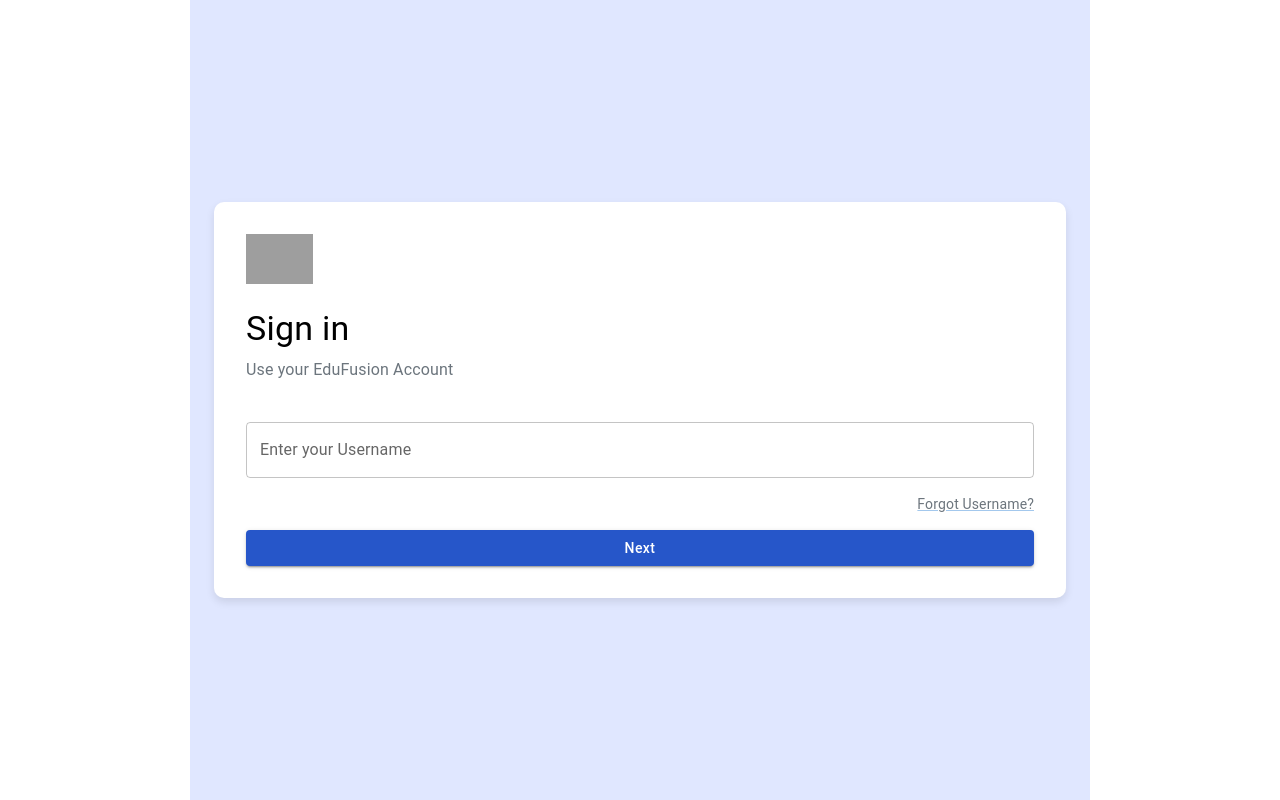
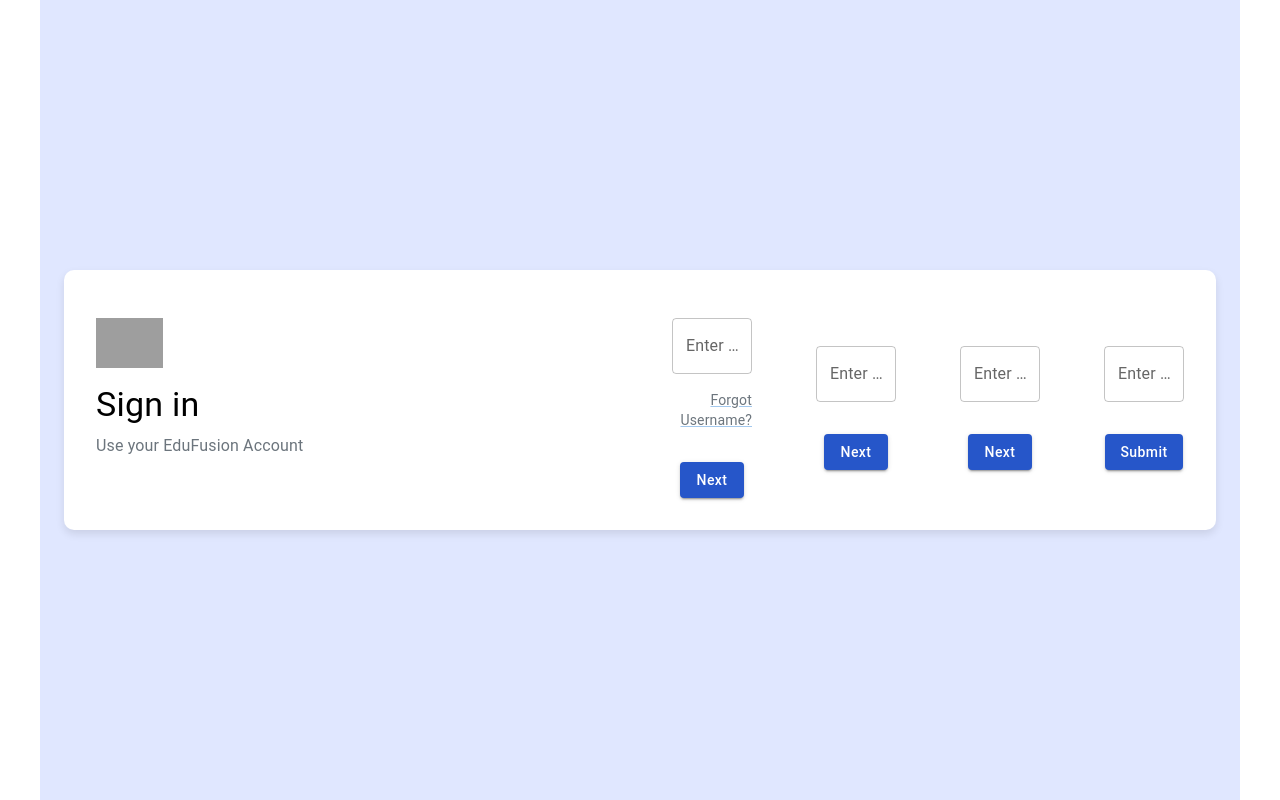
Before and after one commit to agamswaroop619/hack-cc, a Next.js app: page /signin in a window 1280 px wide. Built offline with nearby package versions, Linux system fonts and the light colour scheme; grey boxes are pictures that could not be loaded.

Commit message:
add: axios added

```diff
--- a/src/app/signin/page.tsx
+++ b/src/app/signin/page.tsx
@@ -1,5 +1,5 @@
-// pages/signin.js
-import React from "react";
+"use client";
+import React, { useState } from "react";
 import {
   TextField,
   Button,
@@ -8,56 +8,159 @@ import {
   Box,
   Link,
 } from "@mui/material";
+import axios from "axios";
+import { width } from "@mui/system";
 
 export default function SignIn() {
+  const [step, setStep] = useState(1);
+  const [formData, setFormData] = useState({
+    username: "",
+    name: "",
+    password: "",
+    email: "",
+  });
+
+  const handleNextClick = () => {
+    setStep(step + 1);
+  };
+
+  const handleChange = (e: any) => {
+    const { name, value } = e.target;
+    setFormData({
+      ...formData,
+      [name]: value,
+    });
+  };
+
+  const handleSubmit = async () => {
+    try {
+      const response = await axios.post(
+        "https://7e06fa9a-a9ed-469c-851e-094b33332263-00-30aaaf9celq3y.sisko.replit.dev/register",
+        formData,
+        {
+          headers: {
+            "Content-Type": "application/json",
+          },
+        }
+      );
+      console.log(response.data);
+    } catch (error) {
+      console.error(error);
+    }
+  };
+
   return (
-    <Container maxWidth="md" style={styles.container}>
-      <Box style={styles.box}>
-        <Box
-          display="flex"
-          justifyContent="flex-start"
-          alignItems="center"
-          mb={3}
-        >
+    <Container sx={styles.container}>
+      <Box sx={styles.box}>
+        <Box sx={styles.leftSide}>
           <img src="/logo.png" alt="Logo" style={styles.logo} />
-        </Box>
-        <Typography variant="h4" style={styles.header}>
+          <Typography variant="h4" sx={styles.header}>
             Sign in
           </Typography>
-        <Typography variant="body1" style={styles.subHeader}>
+          <Typography variant="body1" sx={styles.subHeader}>
             Use your EduFusion Account
           </Typography>
+        </Box>
+        <Box sx={styles.rightSideContainer}>
+          <Box
+            sx={{
+              ...styles.innerBox,
+              transform: `translateX(-${(step - 1) * 100}%)`,
+            }}
+          >
+            <Box sx={styles.stepBox}>
               <TextField
                 label="Enter your Username"
                 variant="outlined"
                 fullWidth
                 margin="normal"
-          style={styles.textField}
+                name="username"
+                value={formData.username}
+                onChange={handleChange}
+                sx={styles.textField}
               />
-        <Link
-          href="#"
-          variant="body2"
-          style={{
-            display: "block",
-            textAlign: "right",
-            marginBottom: "1rem",
-            color: "#6c757d",
-          }}
-        >
+              <Link href="#" variant="body2" sx={styles.link}>
                 Forgot Username?
               </Link>
               <Box mt={2}>
                 <Button
                   variant="contained"
                   fullWidth
-            style={{
-              backgroundColor: "#2656c9",
-              color: "white",
-              textTransform: "none",
-            }}
+                  sx={styles.button}
+                  onClick={handleNextClick}
                 >
                   Next
                 </Button>
+              </Box>
+            </Box>
+            <Box sx={styles.stepBox}>
+              <TextField
+                label="Enter your Password"
+                variant="outlined"
+                fullWidth
+                margin="normal"
+                type="password"
+                name="password"
+                value={formData.password}
+                onChange={handleChange}
+                sx={styles.textField}
+              />
+              <Box mt={2}>
+                <Button
+                  variant="contained"
+                  fullWidth
+                  sx={styles.button}
+                  onClick={handleNextClick}
+                >
+                  Next
+                </Button>
+              </Box>
+            </Box>
+            <Box sx={styles.stepBox}>
+              <TextField
+                label="Enter your Name"
+                variant="outlined"
+                fullWidth
+                margin="normal"
+                name="name"
+                value={formData.name}
+                onChange={handleChange}
+                sx={styles.textField}
+              />
+              <Box mt={2}>
+                <Button
+                  variant="contained"
+                  fullWidth
+                  sx={styles.button}
+                  onClick={handleNextClick}
+                >
+                  Next
+                </Button>
+              </Box>
+            </Box>
+            <Box sx={styles.stepBox}>
+              <TextField
+                label="Enter your Email"
+                variant="outlined"
+                fullWidth
+                margin="normal"
+                name="email"
+                value={formData.email}
+                onChange={handleChange}
+                sx={styles.textField}
+              />
+              <Box mt={2}>
+                <Button
+                  variant="contained"
+                  fullWidth
+                  sx={styles.button}
+                  onClick={handleSubmit}
+                >
+                  Submit
+                </Button>
+              </Box>
+            </Box>
+          </Box>
         </Box>
       </Box>
     </Container>
@@ -68,19 +171,50 @@ const styles = {
   container: {
     backgroundColor: "#e0e7ff",
     height: "100vh",
+    width: "100vw",
     display: "flex",
     alignItems: "center",
     justifyContent: "center",
   },
   box: {
     backgroundColor: "white",
-    padding: "2rem",
     borderRadius: "10px",
     boxShadow: "0 4px 8px rgba(0, 0, 0, 0.1)",
+    overflow: "hidden",
     width: "100%",
+    display: "flex",
+  },
+  leftSide: {
+    width: "50%",
+    padding: "2rem",
+    display: "flex",
+    flexDirection: "column",
+    alignItems: "flex-start",
+    justifyContent: "center",
+  },
+  rightSideContainer: {
+    width: "50%",
+    overflow: "hidden",
+    display: "flex",
+    alignItems: "center",
+    justifyContent: "center",
+  },
+  innerBox: {
+    display: "flex",
+    width: "400%",
+    transition: "transform 0.5s ease-in-out",
+  },
+  stepBox: {
+    width: "100%",
+    padding: "2rem",
+    display: "flex",
+    flexDirection: "column",
+    alignItems: "center",
+    justifyContent: "center",
   },
   logo: {
     height: "50px",
+    marginBottom: "1rem",
   },
   header: {
     marginBottom: "0.5rem",
@@ -92,6 +226,12 @@ const styles = {
   textField: {
     marginBottom: "1rem",
   },
+  link: {
+    display: "block",
+    textAlign: "right",
+    marginBottom: "1rem",
+    color: "#6c757d",
+  },
   button: {
     backgroundColor: "#2656c9",
     color: "white",
```
Lines whose indentation alone changed are shown as unchanged.
